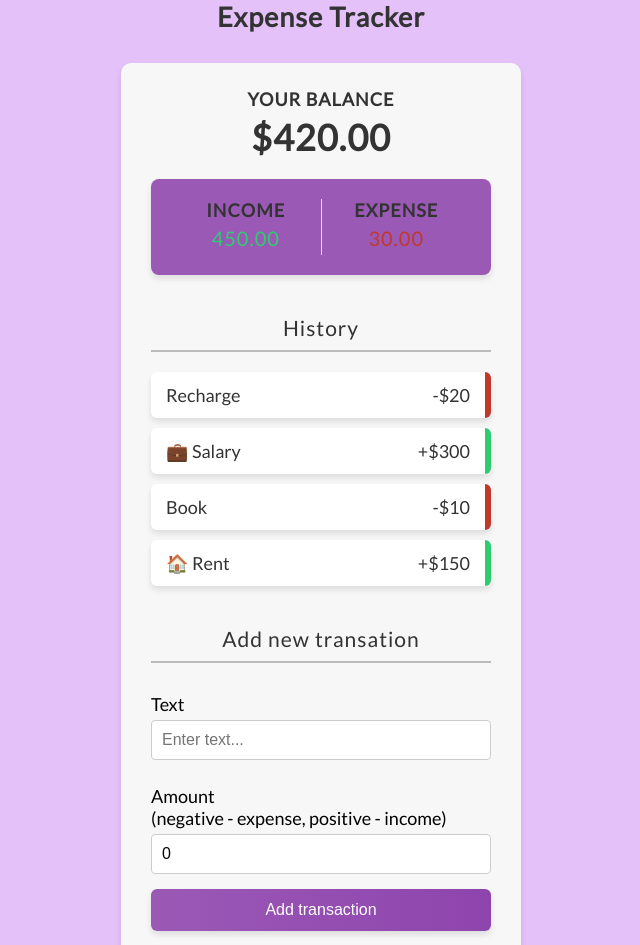
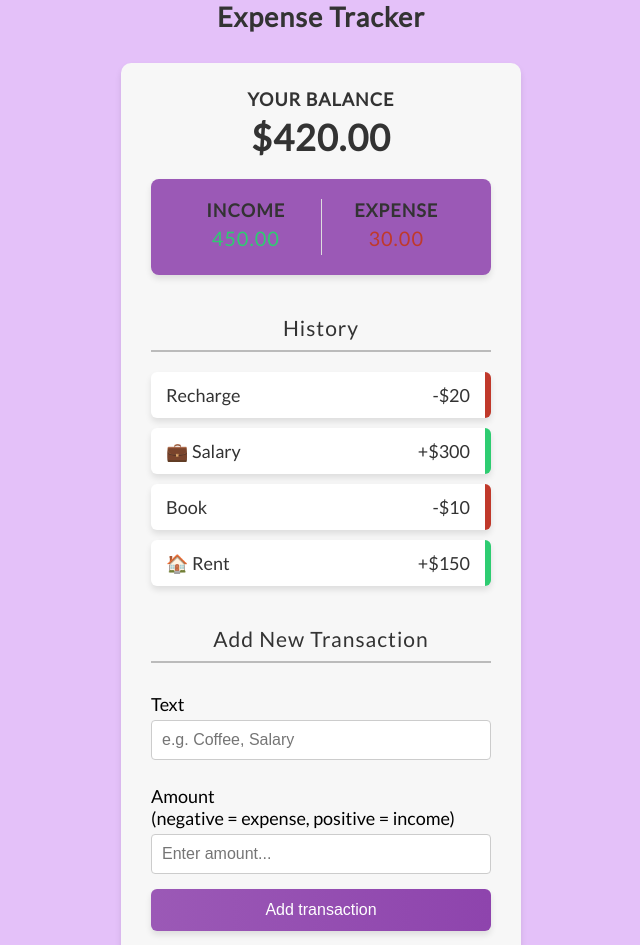
Before and after one commit to sa7vic/expense-tracker-react, a React (Create React App) app: page / in a window 1280 px wide. Shown: the top 945 px of the page, without its empty margins (319-959 px from the left). Built offline with nearby package versions, Linux system fonts and the light colour scheme.

Commit message:
Update AddTransaction.jsx

```diff
--- a/src/Components/AddTransaction.jsx
+++ b/src/Components/AddTransaction.jsx
@@ -1,39 +1,113 @@
-import React, {useState,useContext} from "react";
+import React, { useState, useContext, useRef, useEffect } from "react";
 import { GlobalContext } from "../Context/GlobalState";
+
 export const AddTransaction = () => {
-    const [text, setText] = useState('');
-    const [amount, setAmount] = useState(0);
+  const [text, setText] = useState("");
+  const [amount, setAmount] = useState("");
+  const [submitted, setSubmitted] = useState(false);
+  const [showSuggestions, setShowSuggestions] = useState(false);
+
+  const inputRef = useRef(null);
+  const suggestionsRef = useRef(null);
 
   const { addTransaction } = useContext(GlobalContext);
 
-    const onSubmit = e => {
+  const suggestions = ["Groceries", "Coffee", "Rent", "Bills", "Salary", "Snacks", "Investment", "Gift"];
+  const filteredSuggestions = suggestions.filter(
+    (item) =>
+      item.toLowerCase().startsWith(text.toLowerCase()) && text.length > 0
+  );
+
+  const onSubmit = (e) => {
     e.preventDefault();
 
-        const newTransaction = {
-            id: Math.floor(Math.random()*100000000),
-            text,
-            amount: +amount
+    if (text.trim() === "" || amount === "") {
+      alert("Please enter both a name and an amount.");
+      return;
     }
 
+    const newTransaction = {
+      id: Date.now(),
+      text,
+      amount: +amount,
+    };
+
     addTransaction(newTransaction);
+    setText("");
+    setAmount("");
+    setShowSuggestions(false);
+    setSubmitted(true);
+    setTimeout(() => setSubmitted(false), 1000);
+  };
+
+  useEffect(() => {
+    const handleClickOutside = (e) => {
+      if (
+        suggestionsRef.current &&
+        !suggestionsRef.current.contains(e.target) &&
+        !inputRef.current.contains(e.target)
+      ) {
+        setShowSuggestions(false);
       }
+    };
 
-    return(
+    document.addEventListener("mousedown", handleClickOutside);
+    return () => {
+      document.removeEventListener("mousedown", handleClickOutside);
+    };
+  }, []);
+
+  return (
     <>
-            <h3>Add new transation</h3>
+      <h3>Add New Transaction</h3>
       <form onSubmit={onSubmit}>
-                <div className="form-control">
+        <div className="form-control" style={{ position: "relative" }}>
           <label htmlFor="text">Text</label>
-                    <input type="text" value={text} onChange={(e) => setText(e.target.value)} placeholder="Enter text..." />
+          <input
+            type="text"
+            value={text}
+            ref={inputRef}
+            onChange={(e) => {
+              setText(e.target.value);
+              setShowSuggestions(true);
+            }}
+            onFocus={() => setShowSuggestions(true)}
+            placeholder="e.g. Coffee, Salary"
+            autoComplete="off"
+          />
+          {showSuggestions && filteredSuggestions.length > 0 && (
+            <ul className="suggestions" ref={suggestionsRef}>
+              {filteredSuggestions.map((item, idx) => (
+                <li
+                  key={idx}
+                  onClick={() => {
+                    setText(item);
+                    setShowSuggestions(false);
+                  }}
+                >
+                  {item}
+                </li>
+              ))}
+            </ul>
+          )}
         </div>
+
         <div className="form-control">
           <label htmlFor="amount">
             Amount <br />
-                        (negative - expense, positive - income)</label>
-                    <input type="number" value={amount} onChange={(e) => setAmount(e.target.value)} placeholder="Enter text..." />
+            (negative = expense, positive = income)
+          </label>
+          <input
+            type="number"
+            value={amount}
+            onChange={(e) => setAmount(e.target.value)}
+            placeholder="Enter amount..."
+          />
         </div>
+
         <button className="btn">Add transaction</button>
+        {submitted && <p className="success-msg">✓ Added!</p>}
       </form>
     </>
-    )
-}
+  );
+};
```
Lines whose indentation alone changed are shown as unchanged.
